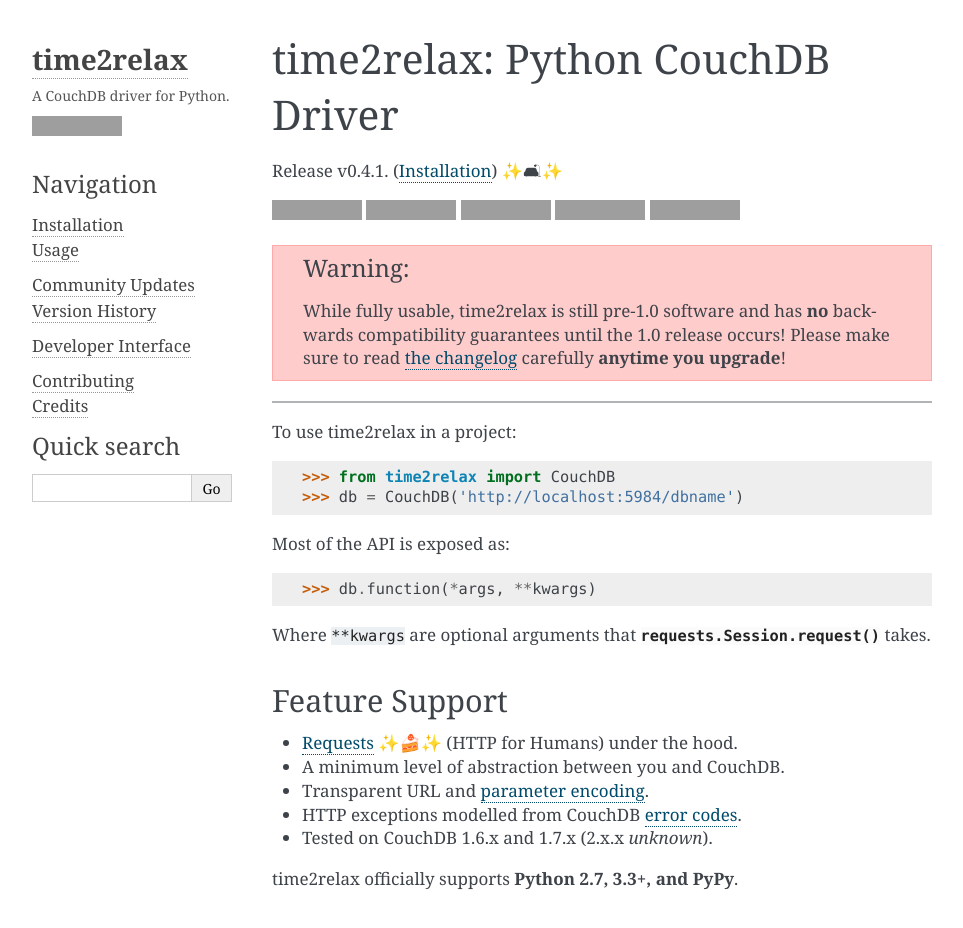
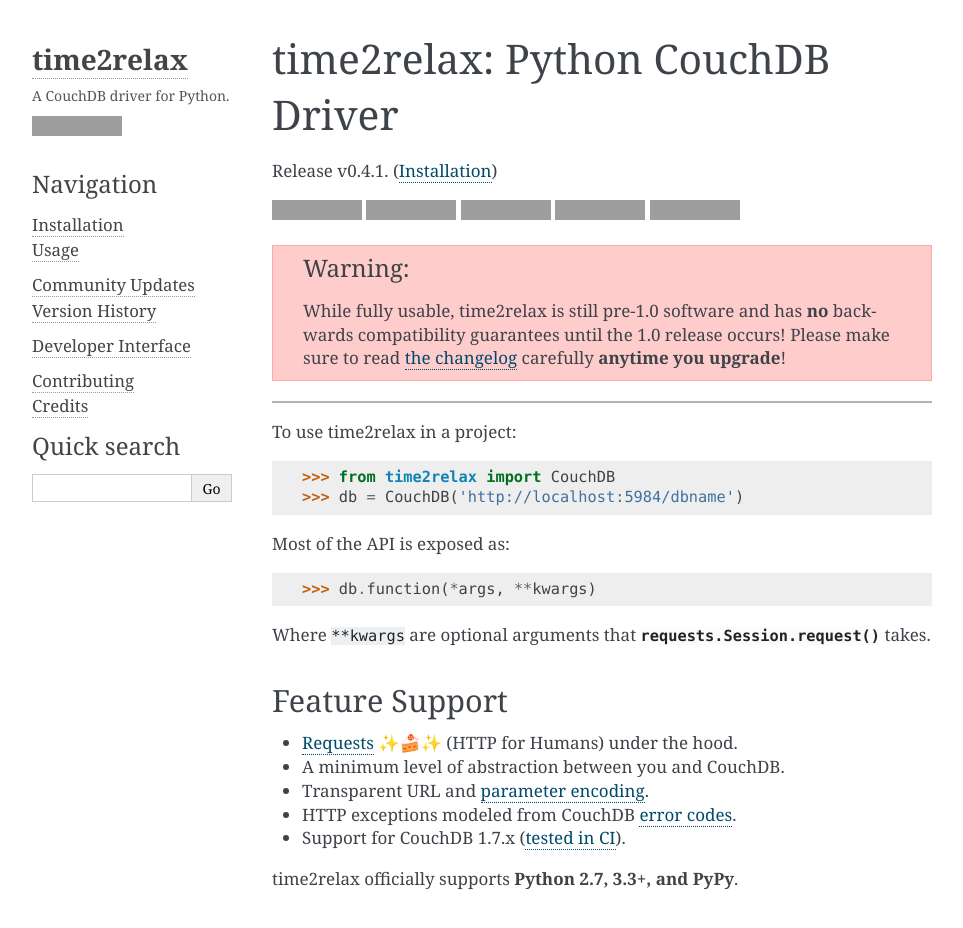
Before and after one commit to rwanyoike/time2relax-python-driver, a Sphinx documentation site: the page built from docs/index.rst, in a window 1280 px wide, cut to the strip 0-928 px from the top of the page. Shown: the whole strip, without its empty margins (148-1111 px from the left). Built offline with Sphinx 7.4.7, drawn with Linux system fonts in a browser that asks for light colours; grey boxes are pictures that could not be loaded.

Commit message:
docs: update docs

```diff
--- a/docs/index.rst
+++ b/docs/index.rst
@@ -6,7 +6,7 @@
 time2relax: Python CouchDB Driver
 =================================
 
-Release v\ |version|. (:ref:`Installation <install>`) ✨🛋✨
+Release v\ |version|. (:ref:`Installation <install>`)
 
 .. image:: https://img.shields.io/pypi/l/time2relax.svg
    :target: https://pypi.python.org/pypi/time2relax
@@ -45,14 +45,15 @@
 * `Requests`_ ✨🍰✨ (HTTP for Humans) under the hood.
 * A minimum level of abstraction between you and CouchDB.
 * Transparent URL and `parameter encoding`_.
-* HTTP exceptions modelled from CouchDB `error codes`_.
-* Tested on CouchDB 1.6.x and 1.7.x (2.x.x *unknown*).
+* HTTP exceptions modeled from CouchDB `error codes`_.
+* Support for CouchDB 1.7.x (`tested in CI`_).
 
 time2relax officially supports **Python 2.7, 3.3+, and PyPy**.
 
 .. _Requests: https://requests.readthedocs.io/en/latest
 .. _parameter encoding: https://wiki.apache.org/couchdb/HTTP_view_API#Querying_Options
 .. _error codes: http://docs.couchdb.org/en/1.6.1/api/basics.html#http-status-codes
+.. _tested in CI: https://travis-ci.org/rwanyoike/time2relax
 
 User Guide
 ----------
```
Also changed, not shown: README.rst (+6 -5 lines).
